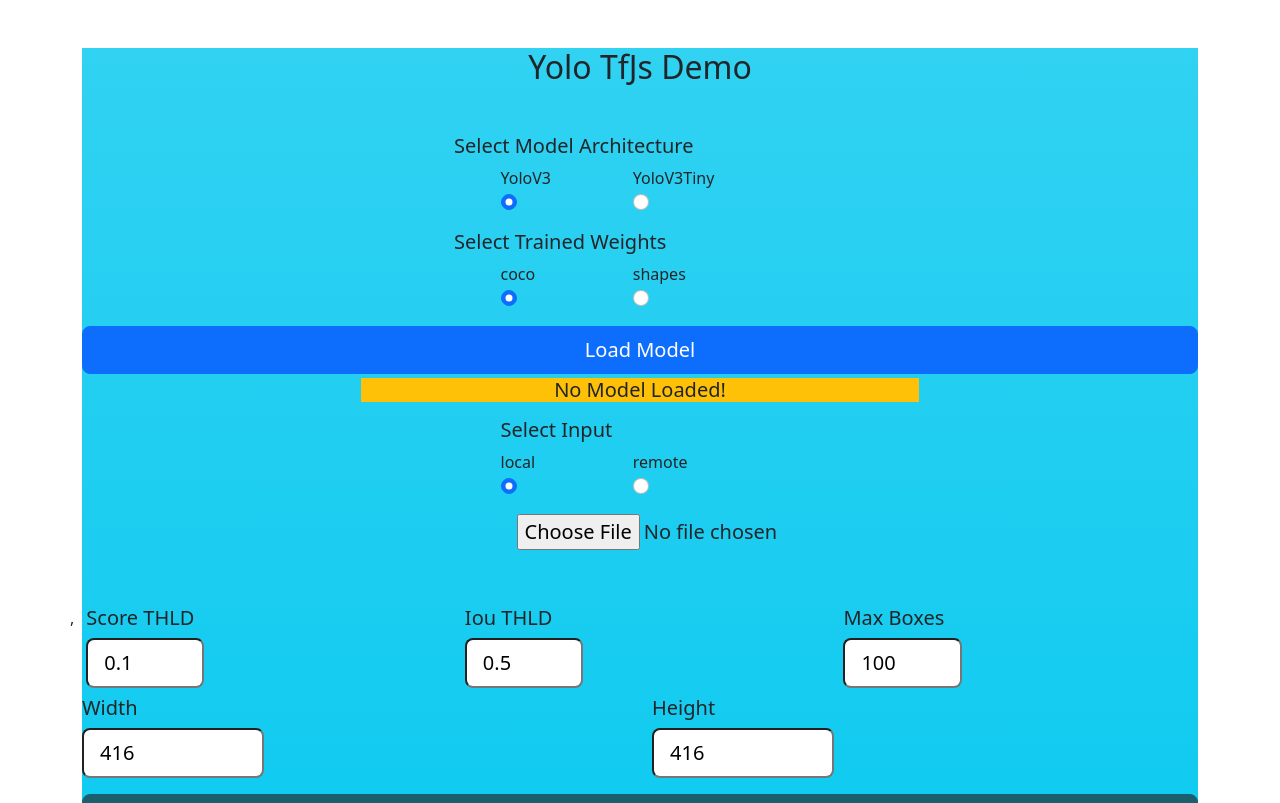
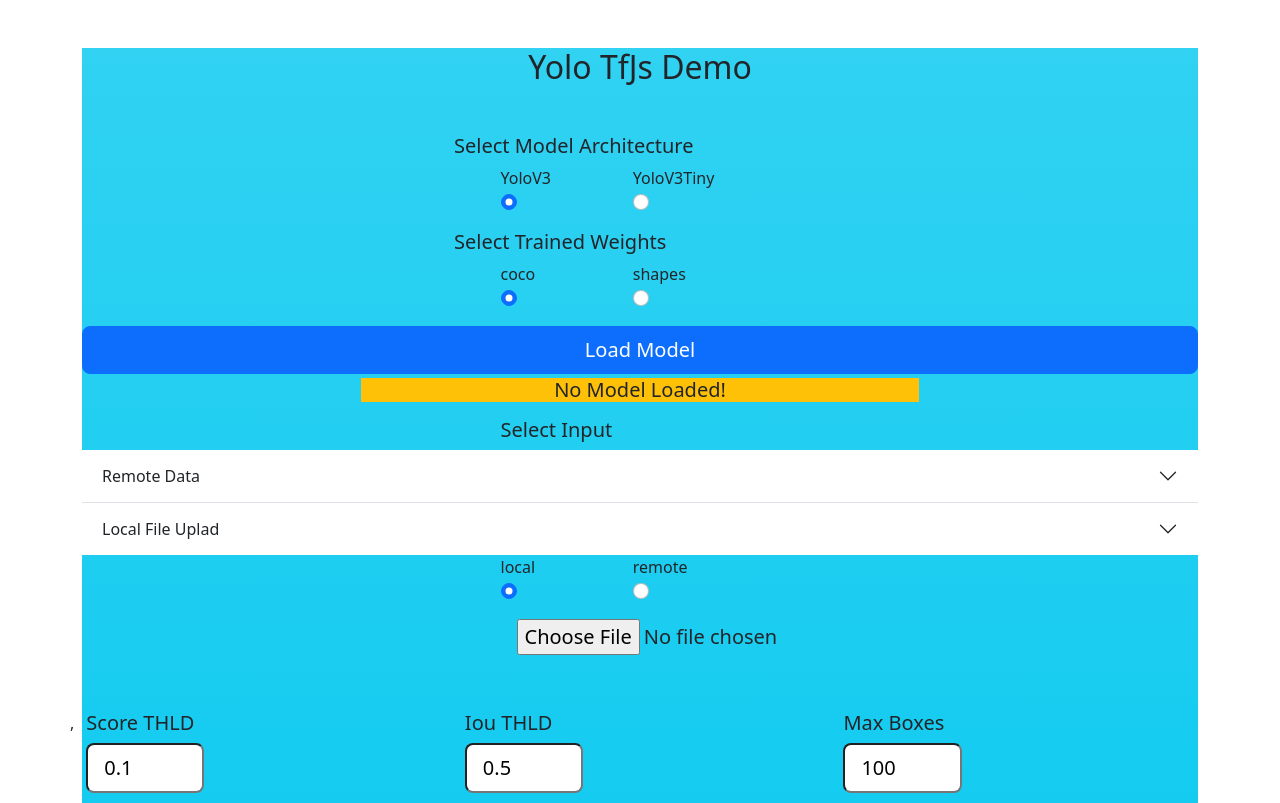
Before and after one commit to ronen-halevy/yolov3-tfjs-gui, a React (Create React App) app: page / in a window 1280 px wide. Shown: the top 803 px of the page. Built offline with nearby package versions, Linux system fonts and the light colour scheme; what @tensorflow/tfjs would draw is missing.

Commit message:
check the accordeon

```diff
--- a/src/YoloV3.js
+++ b/src/YoloV3.js
@@ -230,12 +230,12 @@ export const YoloV3 = () => {
     });
   };
 
-  const onClickRun = () => {
+  const onClickRunLocal = () => {
     if (!isModelLoaded) {
       return;
     }
+    stopVideo();
 
-    if (sourceSelection == 'local') {
     if (selectedFile.name.match(/\.(jpg|jpeg|png|gif)$/i)) {
       URL.createObjectURL(selectedFile);
       runImage(selectedFile);
@@ -243,15 +243,21 @@ export const YoloV3 = () => {
       // setSelectedVidFile(selectedFile);
       runVideo();
     }
-    } else {
+  };
+  const onClickRunRemote = () => {
+    if (!isModelLoaded) {
+      return;
+    }
+    stopVideo();
+
     if (selectedExample.match(/\.(jpg|jpeg|png|gif)$/i)) {
       // URL.createObjectURL(selectedFile);
       // runImage(selectedFile);
     } else {
       runVideo();
     }
-    }
   };
+
   const onChangeFile = (event) => {
     stopVideo();
     // var URL = window.URL || window.webkitURL;
@@ -390,6 +396,103 @@ export const YoloV3 = () => {
     ));
   };
 
+  const DataInAccordeon = () => {
+    return (
+      <div className='accordion accordion-flush' id='accordionFlushExample'>
+        <div className='accordion-item'>
+          <h2 className='accordion-header' id='flush-headingOne'>
+            <button
+              className='accordion-button collapsed'
+              type='button'
+              data-bs-toggle='collapse'
+              data-bs-target='#flush-collapseOne'
+              aria-expanded='false'
+              aria-controls='flush-collapseOne'
+              onChange={onChangeDataSource2}
+            >
+              Remote Data
+            </button>
+          </h2>
+          <div
+            id='flush-collapseOne'
+            className='accordion-collapse collapse'
+            aria-labelledby='flush-headingOne'
+            data-bs-parent='#accordionFlushExample'
+          >
+            <div className='accordion-body'>
+              <div className='col selectEXamples'>
+                <div className='col'>
+                  <label htmlFor='selectExample' className=' h5 '>
+                    Select an Example
+                  </label>
+                </div>
+                <div className='col'>
+                  <select
+                    className='form-select form-select-lg mb-1'
+                    onChange={onSelectExample}
+                  >
+                    {listExamples.map((option, index) => (
+                      <option key={index} value={index}>
+                        {option.name}
+                      </option>
+                    ))}
+                  </select>
+                </div>
+              </div>
+            </div>
+          </div>
+        </div>
+        <div className='accordion-item'>
+          <h2 className='accordion-header' id='flush-headingTwo'>
+            <button
+              className='accordion-button collapsed'
+              type='button'
+              data-bs-toggle='collapse'
+              data-bs-target='#flush-collapseTwo'
+              aria-expanded='false'
+              aria-controls='flush-collapseTwo'
+            >
+              Local File Uplad
+            </button>
+          </h2>
+          <div
+            id='flush-collapseTwo'
+            className='accordion-collapse collapse'
+            aria-labelledby='flush-headingTwo'
+            data-bs-parent='#accordionFlushExample'
+          >
+            <div className='accordion-body'>
+              <div className='col-3 mx-auto '>
+                <input
+                  className='form-select-lg'
+                  id='selectFile'
+                  type='file'
+                  onChange={onChangeFile}
+                  accept='image/*, video/*'
+                />
+              </div>
+              <div className='row '>
+                <div>
+                  <button
+                    variant='primary'
+                    disabled={selectedFile == '' || !isModelLoaded}
+                    className='btn btn btn-dark  btn-lg col-12 mb-1'
+                    onClick={onClickRunLocal}
+                  >
+                    Run Detection
+                  </button>
+                </div>
+              </div>
+            </div>
+          </div>
+        </div>
+      </div>
+    );
+  };
+
+  const onChangeDataSource2 = (event) => {
+    console.log('event', event);
+  };
   const noop = () => {};
 
   //   const FileInput = ({ value, onChange = noop, ...rest }) => (
@@ -474,12 +577,15 @@ export const YoloV3 = () => {
                 doneMessage={modelLoadedMessage}
               />
             </div>
+
             <div className='col mb-5 selectFile'>
               <div className='col-3 mx-auto'>
                 <label htmlFor='selectFile' className=' h5 '>
                   Select Input
                 </label>
               </div>
+              <DataInAccordeon />
+
               <div className=' col SelectInputSource mb-2 col-3 mx-auto'>
                 <RadioSelect
                   onChange={onChangeDataSource}
@@ -591,12 +697,9 @@ export const YoloV3 = () => {
               <div>
                 <button
                   variant='primary'
-                  disabled={
-                    (selectedFile == '' && selectedExample == '') ||
-                    !isModelLoaded
-                  }
+                  disabled={selectedFile == '' || !isModelLoaded}
                   className='btn btn btn-dark  btn-lg col-12 mb-1'
-                  onClick={onClickRun}
+                  onClick={onClickRunLocal}
                 >
                   Run Detection
                 </button>
```
Lines whose indentation alone changed are shown as unchanged.
